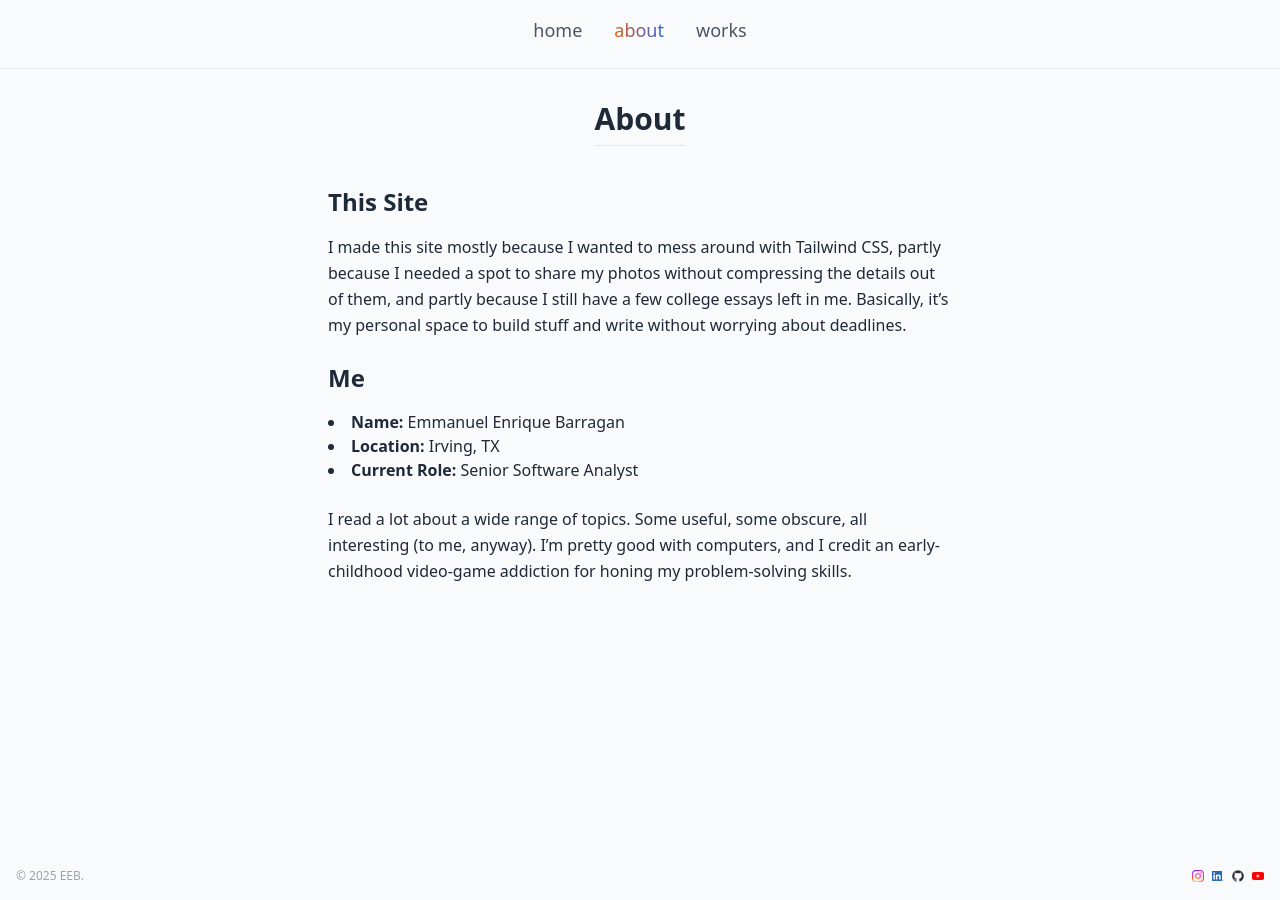
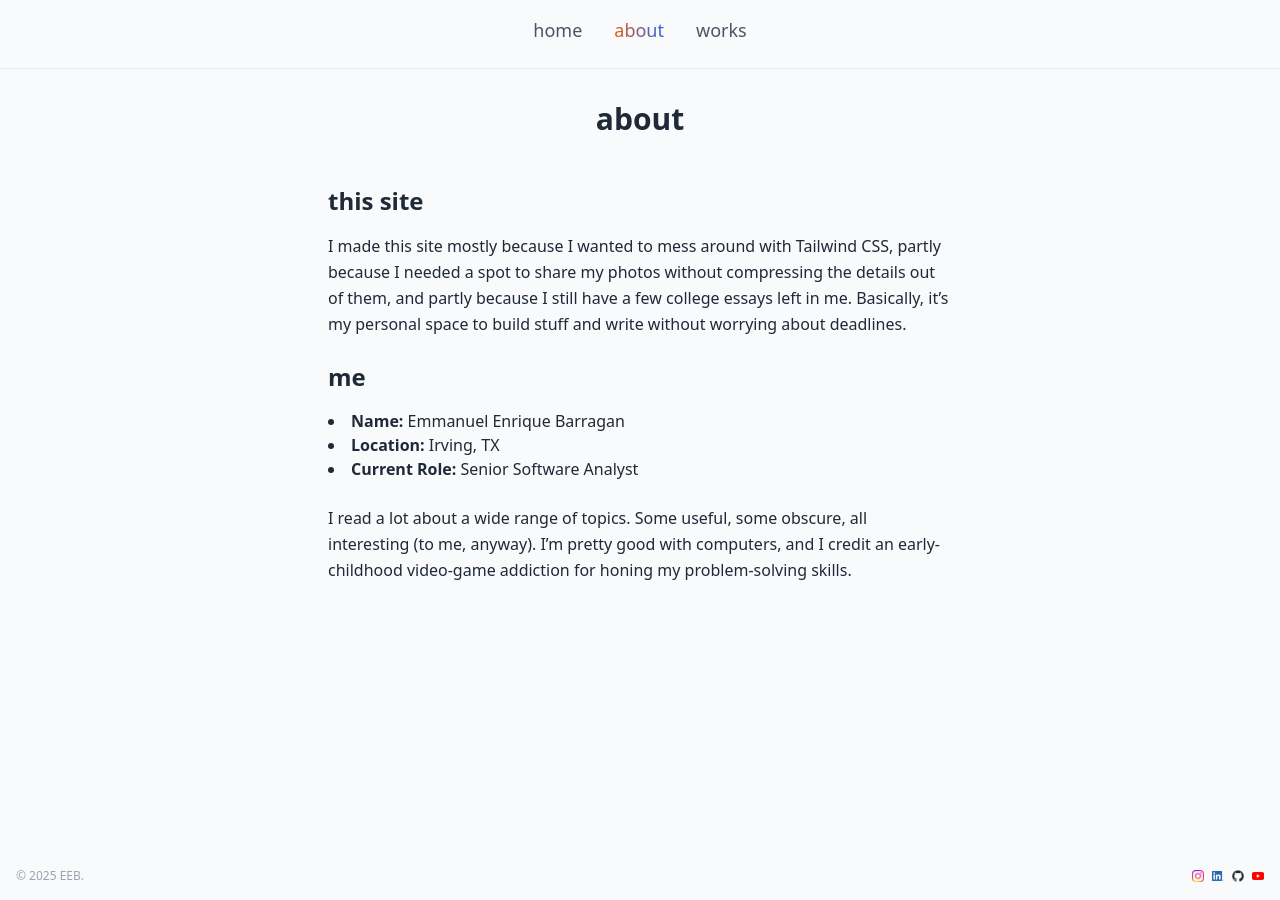
Before and after one commit to enriquebarragan/enriquebarragan.github.io, a Jekyll site: the page built from pages/about/index.md, in a window 1280 px wide. Built offline with Jekyll 4.4.1, drawn with Linux system fonts in a browser that asks for light colours; nearby versions of some CDN libraries.

Commit message:
Update index.md

```diff
--- a/pages/about/index.md
+++ b/pages/about/index.md
@@ -6,14 +6,14 @@ permalink: /about/
 
 <div class="flex flex-col gap-6 mt-4 mx-4">
   <!-- Top-level heading -->
-  <h1 class="max-w-2xl mx-auto text-3xl font-bold pb-2 border-b mb-4">
-    About
+  <h1 class="max-w-2xl mx-auto text-3xl font-bold pb-2 mb-4">
+    about
   </h1>
 
   <!-- “This Site” section -->
   <section class="max-w-2xl mx-auto px-6">
     <h2 class="text-2xl font-semibold mb-4">
-      This Site
+      this site
     </h2>
     <p class="text-base leading-relaxed">
       I made this site mostly because I wanted to mess around with Tailwind CSS, partly because I needed
@@ -26,7 +26,7 @@ permalink: /about/
   <!-- “Me” section -->
   <section class="max-w-2xl mx-auto px-6">
     <h2 class="text-2xl font-semibold mb-4">
-      Me
+      me
     </h2>
     <ul class="list-disc list-inside mb-6">
       <li><strong>Name:</strong> Emmanuel Enrique Barragan</li>
```
